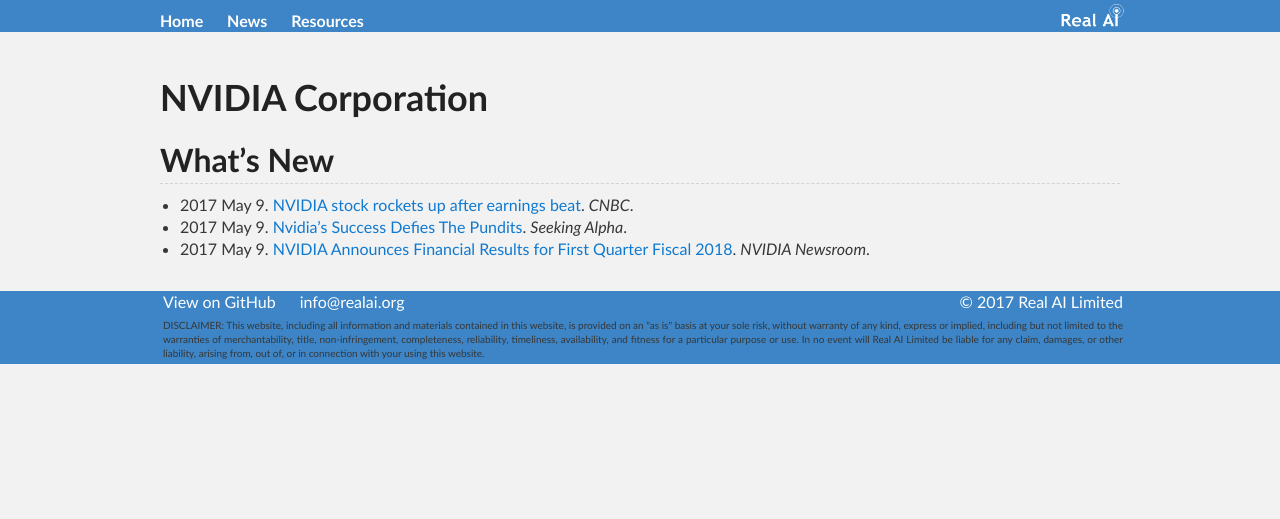
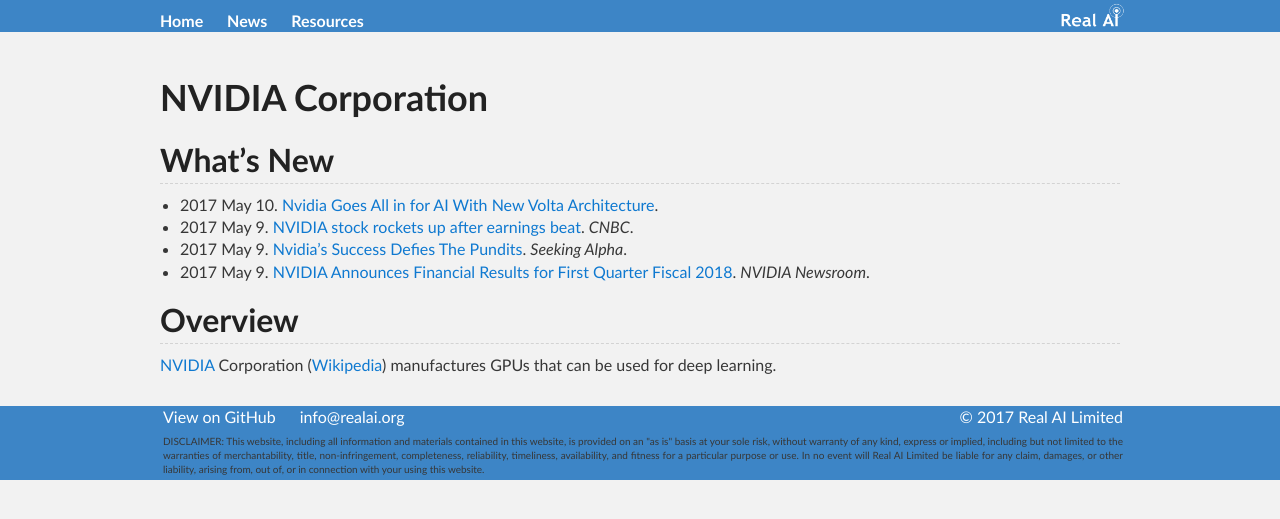
Before and after one commit to Tonywuhk/realai.org, a Jekyll site: the page built from companies/nvidia.md, in a window 1280 px wide. Shown: the top 519 px of the page. Built offline with Jekyll 4.4.1, drawn with Linux system fonts in a browser that asks for light colours; our own code applies the rules of GitHub Pages for plain Markdown files; comment, search, counter and statistics services are not loaded; the repository's description, which GitHub fills in, is left out.

Commit message:
Update nvidia.md

```diff
--- a/companies/nvidia.md
+++ b/companies/nvidia.md
@@ -6,6 +6,11 @@
 
 ## What's New
 
+* 2017 May 10. [Nvidia Goes All in for AI With New Volta Architecture](https://www.extremetech.com/extreme/249106-nvidia-goes-ai-new-volta-architecture).
 * 2017 May 9. [NVIDIA stock rockets up after earnings beat](http://www.cnbc.com/2017/05/09/nvidia-fiscal-first-quarter-earnings-beat-expectations.html). *CNBC*.
 * 2017 May 9. [Nvidia's Success Defies The Pundits](https://seekingalpha.com/article/4071422-nvidias-success-defies-pundits). *Seeking Alpha*.
 * 2017 May 9. [NVIDIA Announces Financial Results for First Quarter Fiscal 2018](http://nvidianews.nvidia.com/news/nvidia-announces-financial-results-for-first-quarter-fiscal-2018). *NVIDIA Newsroom*.
+
+## Overview
+
+[NVIDIA](http://www.nvidia.com/) Corporation ([Wikipedia](https://en.wikipedia.org/wiki/Nvidia)) manufactures GPUs that can be used for deep learning.
```
